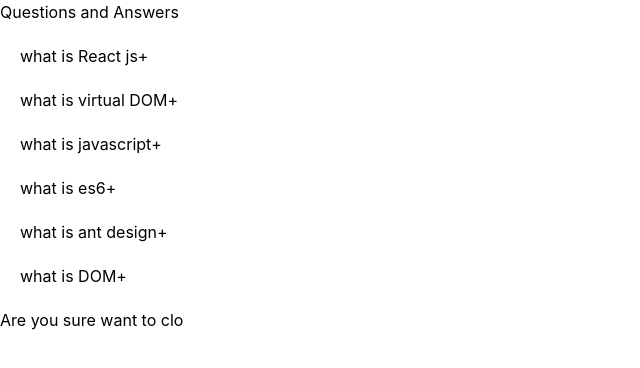
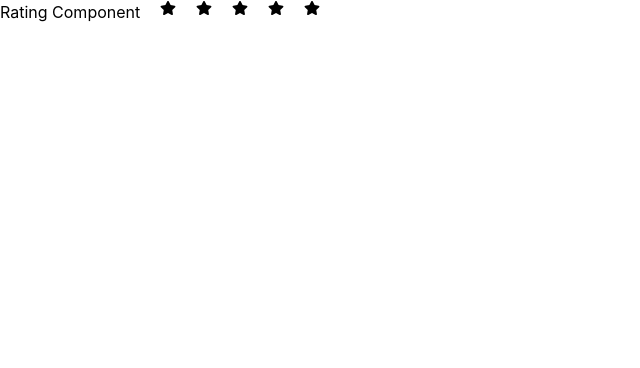
Before and after one commit to mayuri-tayade-amla/React, a React (Create React App) app in the folder my-react-app/: page / in a window 1280 px wide. Shown: the top 368 px of the page, without its empty margins (0-640 px from the left). Built offline with nearby package versions, Linux system fonts and the light colour scheme.

Commit message:
Rating Component
Rating Component

```diff
--- a/my-react-app/src/App.js
+++ b/my-react-app/src/App.js
@@ -1,13 +1,11 @@
 import React from 'react';
-import Accordians from './Accordians/Accordians';
-import Modal from'./Modal/Mymodal';
-
-function App(props) {
+import Rating from './Rating/Rating';
+function App() {
   return (
     <div>
-<Accordians/>
-<Modal/>
+<Rating/>
     </div>
+
   );
 }
 
--- /dev/null
+++ b/my-react-app/src/Rating/Rating.js
@@ -0,0 +1,22 @@
+import React from "react";
+import { FaStar } from "react-icons/fa";
+function Rating(){
+    const totalStarList = [1,2,3,4,5]
+    return(
+    <div className="flex">
+             <div>
+                <h3>Rating Component</h3>
+             </div>
+        {
+
+            totalStarList?.map((item, index)=>{
+                return <div className="pl-5"><FaStar onClick={()=>{
+                    alert(item);
+                }}/> </div>
+            })
+        }
+
+    </div>
+    )
+}
+export default Rating;
```
